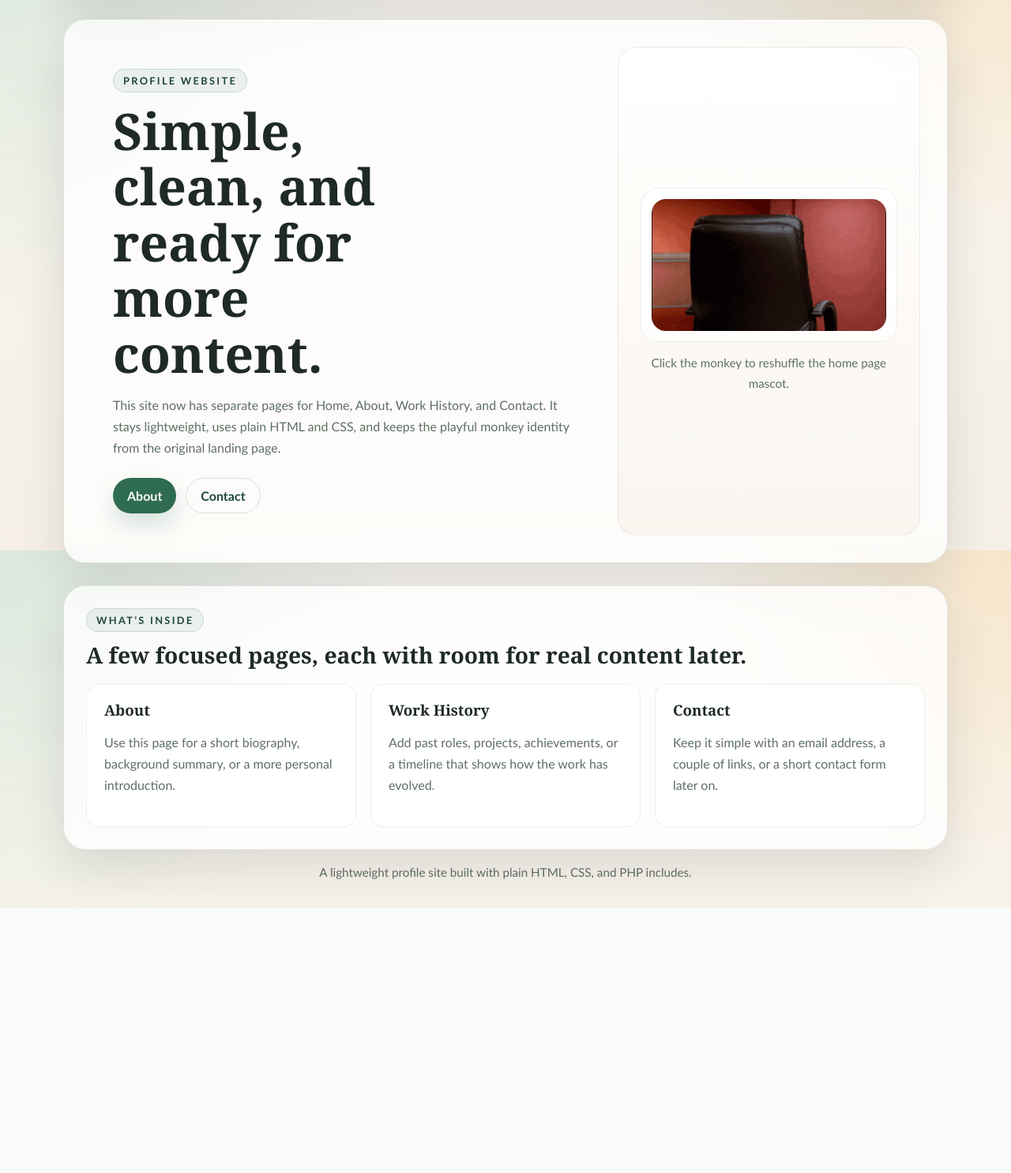
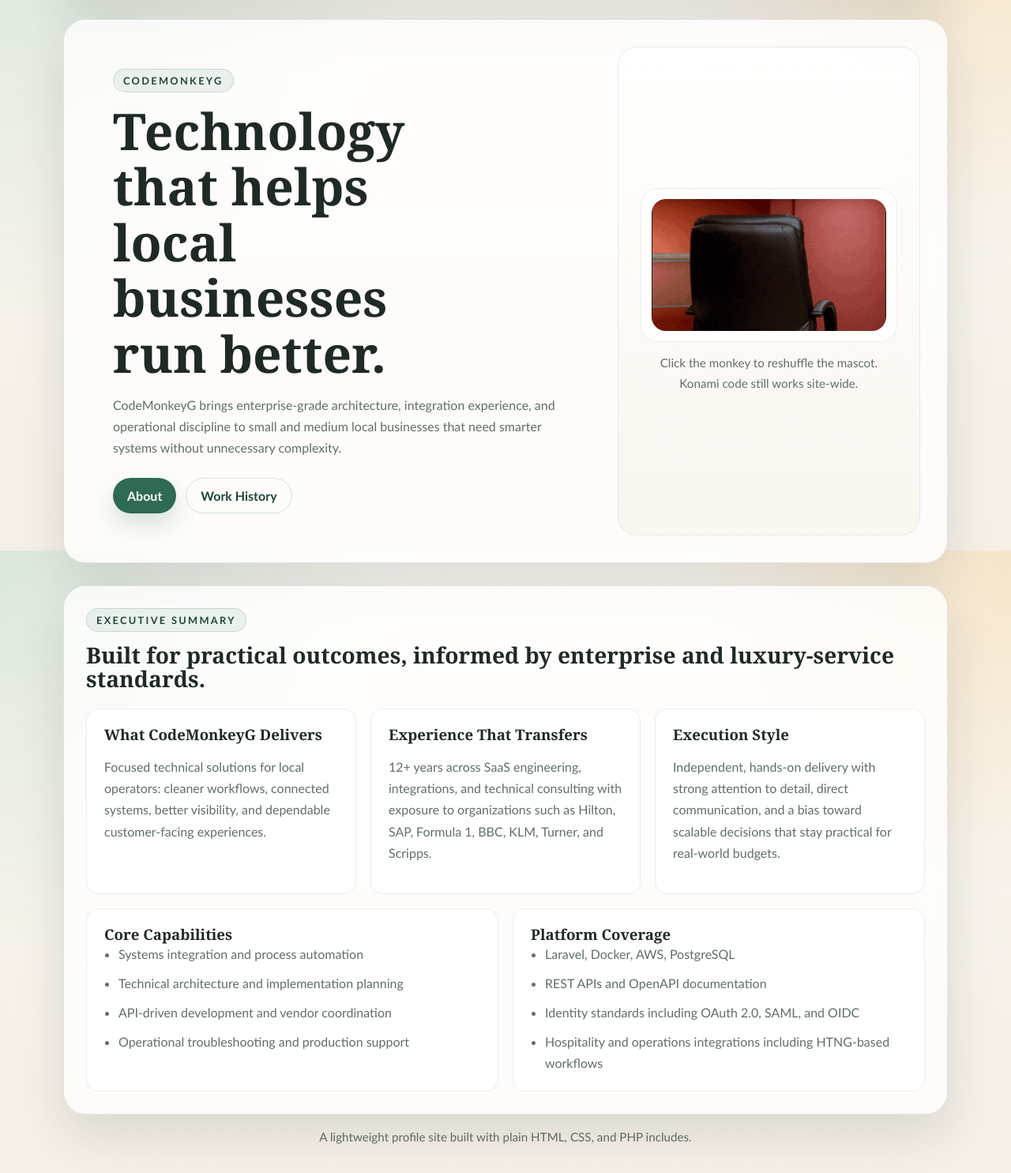
Before and after one commit to CodeMonkeyG/CodeMonkeyG, a PHP site: page / in a window 1280 px wide. Shown: the part 103-1588 px from the top of the page at 79% size. Before the commit the page ends 1252 px from the top, so only its background shows below. Run offline with PHP 8.4, Linux system fonts and the light colour scheme.

Commit message:
Refining the honme page

```diff
--- a/index.php
+++ b/index.php
@@ -1,6 +1,6 @@
 <?php
 $pageTitle = 'Home | CodeMonkeyG';
-$pageDescription = 'A simple profile website with a few pages, a little personality, and room to grow.';
+$pageDescription = 'Technology solutions for local businesses with enterprise-level execution and practical delivery.';
 $activePage = 'home';
 $heroMonkey = rand(1, 4);
 $ogImage = '/images/monkey_' . $heroMonkey . '.gif';
@@ -10,39 +10,59 @@ require __DIR__ . '/partials/header.php';
 
 <section class="hero">
 	<div class="hero-copy">
-		<p class="eyebrow">Profile website</p>
-		<h1>Simple, clean, and ready for more content.</h1>
-		<p class="lede">This site now has separate pages for Home, About, Work History, and Contact. It stays lightweight, uses plain HTML and CSS, and keeps the playful monkey identity from the original landing page.</p>
+		<p class="eyebrow">CodeMonkeyG</p>
+		<h1>Technology that helps local businesses run better.</h1>
+		<p class="lede">CodeMonkeyG brings enterprise-grade architecture, integration experience, and operational discipline to small and medium local businesses that need smarter systems without unnecessary complexity.</p>
 		<div class="hero-actions">
 			<a class="button" href="/about.php">About</a>
-			<a class="button button-secondary" href="/contact.php">Contact</a>
+			<a class="button button-secondary" href="/work-history.php">Work History</a>
 		</div>
 	</div>
 	<div class="hero-visual">
 		<a class="monkey-card" href="/" title="Click to load another monkey">
 			<img src="/images/monkey_<?php echo htmlspecialchars((string) $heroMonkey, ENT_QUOTES); ?>.gif" alt="Random monkey illustration" />
 		</a>
-		<p class="caption">Click the monkey to reshuffle the home page mascot.</p>
+		<p class="caption">Click the monkey to reshuffle the mascot. Konami code still works site-wide.</p>
 	</div>
 </section>
 
 <section class="section">
 	<div class="section-heading">
-		<p class="eyebrow">What’s inside</p>
-		<h2>A few focused pages, each with room for real content later.</h2>
+		<p class="eyebrow">Executive Summary</p>
+		<h2>Built for practical outcomes, informed by enterprise and luxury-service standards.</h2>
 	</div>
 	<div class="card-grid">
 		<article class="card">
-			<h3>About</h3>
-			<p>Use this page for a short biography, background summary, or a more personal introduction.</p>
+			<h3>What CodeMonkeyG Delivers</h3>
+			<p>Focused technical solutions for local operators: cleaner workflows, connected systems, better visibility, and dependable customer-facing experiences.</p>
 		</article>
 		<article class="card">
-			<h3>Work History</h3>
-			<p>Add past roles, projects, achievements, or a timeline that shows how the work has evolved.</p>
+			<h3>Experience That Transfers</h3>
+			<p>12+ years across SaaS engineering, integrations, and technical consulting with exposure to organizations such as Hilton, SAP, Formula 1, BBC, KLM, Turner, and Scripps.</p>
 		</article>
 		<article class="card">
-			<h3>Contact</h3>
-			<p>Keep it simple with an email address, a couple of links, or a short contact form later on.</p>
+			<h3>Execution Style</h3>
+			<p>Independent, hands-on delivery with strong attention to detail, direct communication, and a bias toward scalable decisions that stay practical for real-world budgets.</p>
+		</article>
+	</div>
+	<div class="industry-platform-grid">
+		<article class="card">
+			<h3>Core Capabilities</h3>
+			<ul class="stack-list">
+				<li>Systems integration and process automation</li>
+				<li>Technical architecture and implementation planning</li>
+				<li>API-driven development and vendor coordination</li>
+				<li>Operational troubleshooting and production support</li>
+			</ul>
+		</article>
+		<article class="card">
+			<h3>Platform Coverage</h3>
+			<ul class="stack-list">
+				<li>Laravel, Docker, AWS, PostgreSQL</li>
+				<li>REST APIs and OpenAPI documentation</li>
+				<li>Identity standards including OAuth 2.0, SAML, and OIDC</li>
+				<li>Hospitality and operations integrations including HTNG-based workflows</li>
+			</ul>
 		</article>
 	</div>
 </section>
```
